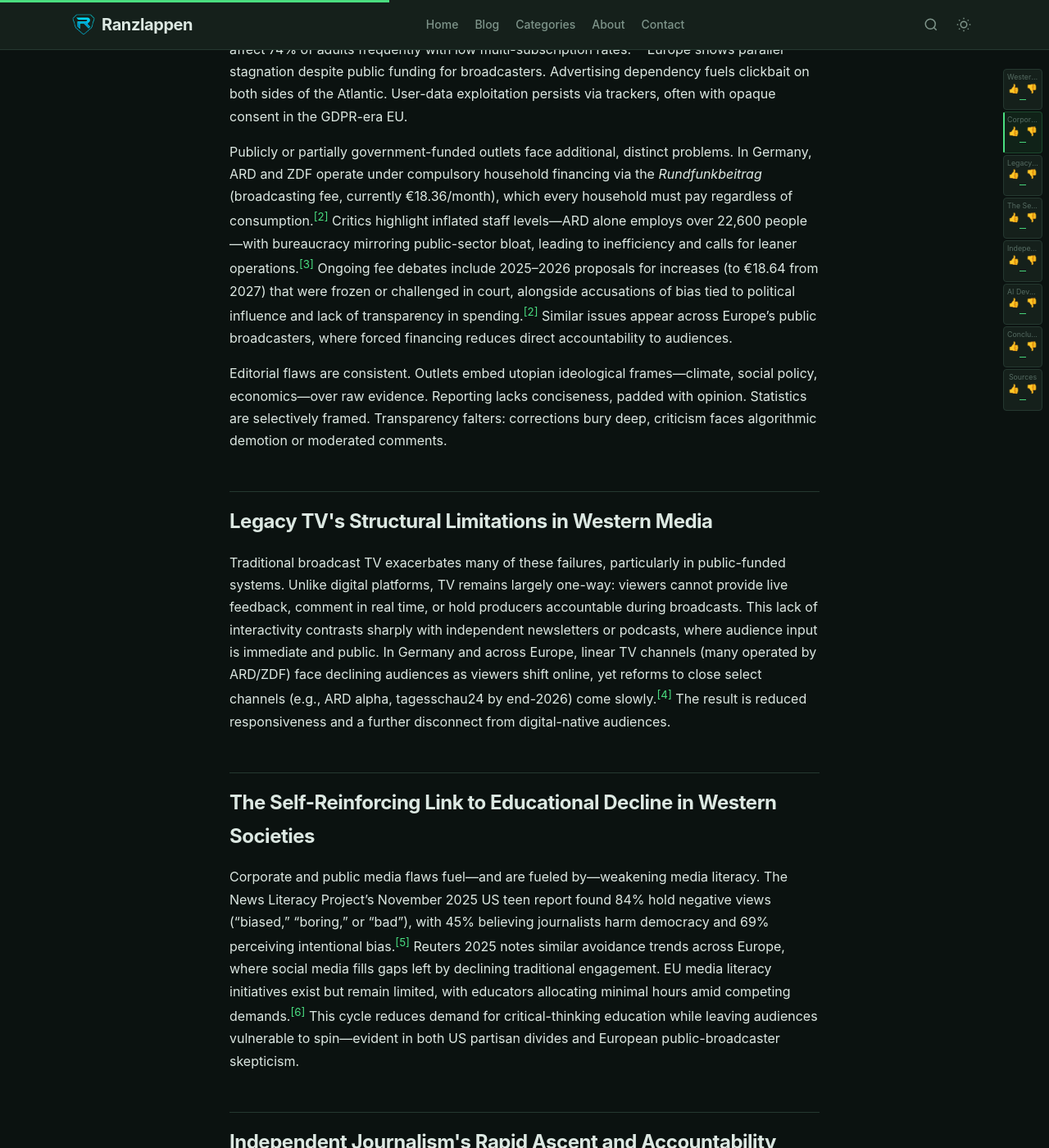
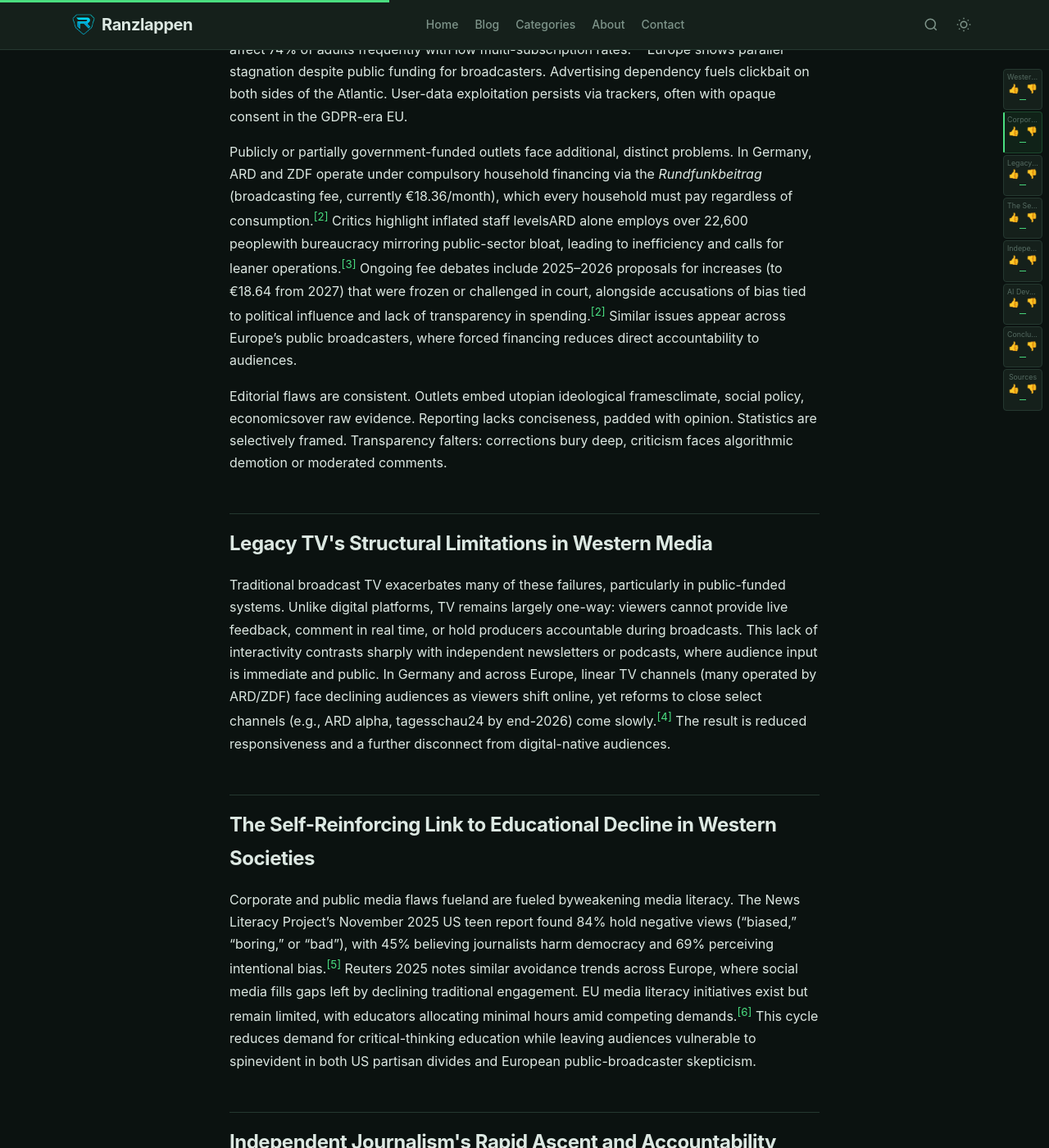
Before and after one commit to Ranzlappen/website, a Jekyll site: the page built from _posts/2026-03-31-independent-journslism.md, in a window 1280 px wide and 1400 px high, scrolled down 1760 px. Shown: the whole window at 82% size. Built offline with Jekyll 4.4.1, drawn with Linux system fonts in a browser that asks for light colours; comment, search, counter and statistics services are not loaded; some of the changed text lies outside the part shown.

Commit message:
Refine content and update description in journalism post
Updated the description and various text sections for clarity and conciseness.

```diff
--- a/_posts/2026-03-31-independent-journslism.md
+++ b/_posts/2026-03-31-independent-journslism.md
@@ -81,9 +81,9 @@
 
 Revenue pressures dominate both corporate and publicly funded models. In the US, paywalls affect 74% of adults frequently with low multi-subscription rates.<sup><a href="#source-1">[1]</a></sup> Europe shows parallel stagnation despite public funding for broadcasters. Advertising dependency fuels clickbait on both sides of the Atlantic. User-data exploitation persists via trackers, often with opaque consent in the GDPR-era EU.
 
-Publicly or partially government-funded outlets face additional, distinct problems. In Germany, ARD and ZDF operate under compulsory household financing via the *Rundfunkbeitrag* (broadcasting fee, currently €18.36/month), which every household must pay regardless of consumption.<sup><a href="#source-2">[2]</a></sup> Critics highlight inflated staff levels—ARD alone employs over 22,600 people—with bureaucracy mirroring public-sector bloat, leading to inefficiency and calls for leaner operations.<sup><a href="#source-3">[3]</a></sup> Ongoing fee debates include 2025–2026 proposals for increases (to €18.64 from 2027) that were frozen or challenged in court, alongside accusations of bias tied to political influence and lack of transparency in spending.<sup><a href="#source-2">[2]</a></sup> Similar issues appear across Europe's public broadcasters, where forced financing reduces direct accountability to audiences.
+Publicly or partially government-funded outlets face additional, distinct problems. In Germany, ARD and ZDF operate under compulsory household financing via the *Rundfunkbeitrag* (broadcasting fee, currently €18.36/month), which every household must pay regardless of consumption.<sup><a href="#source-2">[2]</a></sup> Critics highlight inflated staff levelsARD alone employs over 22,600 peoplewith bureaucracy mirroring public-sector bloat, leading to inefficiency and calls for leaner operations.<sup><a href="#source-3">[3]</a></sup> Ongoing fee debates include 2025–2026 proposals for increases (to €18.64 from 2027) that were frozen or challenged in court, alongside accusations of bias tied to political influence and lack of transparency in spending.<sup><a href="#source-2">[2]</a></sup> Similar issues appear across Europe's public broadcasters, where forced financing reduces direct accountability to audiences.
 
-Editorial flaws are consistent. Outlets embed utopian ideological frames—climate, social policy, economics—over raw evidence. Reporting lacks conciseness, padded with opinion. Statistics are selectively framed. Transparency falters: corrections bury deep, criticism faces algorithmic demotion or moderated comments.
+Editorial flaws are consistent. Outlets embed utopian ideological framesclimate, social policy, economicsover raw evidence. Reporting lacks conciseness, padded with opinion. Statistics are selectively framed. Transparency falters: corrections bury deep, criticism faces algorithmic demotion or moderated comments.
 
 <!-- [Insert Chart: Western Media Trust 2015–2025 – High-res line graph comparing US, Germany, UK from Reuters 2025; embed via https://reutersinstitute.politics.ox.ac.uk/digital-news-report/2025] -->
 
@@ -93,7 +93,7 @@
 
 <h2 id="education-decline">The Self-Reinforcing Link to Educational Decline in Western Societies</h2>
 
-Corporate and public media flaws fuel—and are fueled by—weakening media literacy. The News Literacy Project's November 2025 US teen report found 84% hold negative views ("biased," "boring," or "bad"), with 45% believing journalists harm democracy and 69% perceiving intentional bias.<sup><a href="#source-5">[5]</a></sup> Reuters 2025 notes similar avoidance trends across Europe, where social media fills gaps left by declining traditional engagement. EU media literacy initiatives exist but remain limited, with educators allocating minimal hours amid competing demands.<sup><a href="#source-6">[6]</a></sup> This cycle reduces demand for critical-thinking education while leaving audiences vulnerable to spin—evident in both US partisan divides and European public-broadcaster skepticism.
+Corporate and public media flaws fueland are fueled byweakening media literacy. The News Literacy Project's November 2025 US teen report found 84% hold negative views ("biased," "boring," or "bad"), with 45% believing journalists harm democracy and 69% perceiving intentional bias.<sup><a href="#source-5">[5]</a></sup> Reuters 2025 notes similar avoidance trends across Europe, where social media fills gaps left by declining traditional engagement. EU media literacy initiatives exist but remain limited, with educators allocating minimal hours amid competing demands.<sup><a href="#source-6">[6]</a></sup> This cycle reduces demand for critical-thinking education while leaving audiences vulnerable to spinevident in both US partisan divides and European public-broadcaster skepticism.
 
 <!-- [Insert Infographic: Teen Media Perceptions 2025 – Bar chart from News Literacy Project (US data with Western parallels noted); embed via https://newslit.org/wp-content/uploads/2025/10/NLP-Teens-and-News-Media-Report-2025.pdf] -->
 
```
Also changed, not shown: other parts of _posts/2026-03-31-independent-journslism.md (+3 -3 lines).
